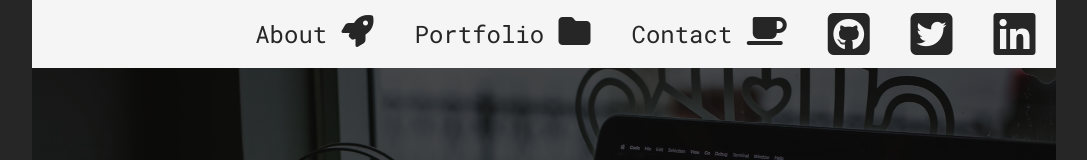
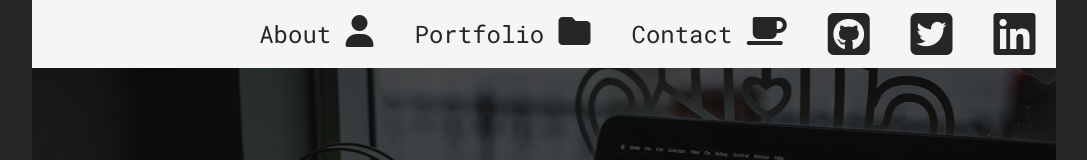
Before and after one commit to MMendes24/portfolio-site-iii, a React (Create React App) app: page / in a window 1280 px wide. Shown: the top 160 px of the page, without its empty margins (96-1183 px from the left). Built offline with nearby package versions, Linux system fonts and the light colour scheme.

Commit message:
Adjusted icon hover.

```diff
--- a/src/components/Contact.js
+++ b/src/components/Contact.js
@@ -1,10 +1,10 @@
 import React from "react"
-import { ContactStyles, ColorSpan } from '../styling'
+import { ContactStyles } from '../styling'
 
 const Contact = () => {
     return (
         <ContactStyles>
-            <h2 className="contact-header"><ColorSpan>Contact</ColorSpan></h2>
+            <h2 className="contact-header">Contact</h2>
             <div className="contact-wrapper">
                 <a className="contact-link" href="https://github.com/MMendes24">
                     <i class="fab fa-github-square"></i>
--- a/src/components/NavBar.js
+++ b/src/components/NavBar.js
@@ -13,7 +13,7 @@ const NavBar = () => {
                 offset={-70}
                 duration={500}
                 className="nav-link">
-                About <i class="fas fa-rocket"></i></Link>
+                About <i class="fas fa-user"></i></Link>
 
             <Link activeClass="active"
                 to="project-header"
--- a/src/styling/index.js
+++ b/src/styling/index.js
@@ -10,7 +10,7 @@ font-family: 'Roboto Mono', monospace;
 background-color: whitesmoke;
 width: 80%;
 margin: auto;
-line-height: 1.3;
+color: #262626;
 
 
 `
@@ -41,7 +41,7 @@ const NavStyles = styled.nav`
 	}
 
 	.nav-link:hover {
-		transform: translateY(-10px);
+		transform: translateY(-5px);
 		color:#a1251b;
 	}
 
@@ -58,7 +58,7 @@ const NavStyles = styled.nav`
 	}
 
 	i.fab:hover {
-		transform: translateY(-10px);
+		transform: translateY(-5px);
 		color: #a1251b;
 	  }
 
@@ -127,7 +127,7 @@ const PortfolioStyles = styled.section`
 	justify-content: center;
 
 	.project-img {
-		width: 50%;
+		width: 40%;
 		border: 2px solid #262626;
 		border-radius: 5%;
 		margin-top: 3%;
@@ -144,7 +144,7 @@ const PortfolioStyles = styled.section`
 	}
 
 	.project {
-		width: 60%;
+		width: 50%;
 		padding: 2%;
 		border-bottom: 3px solid #262626;
 	}
@@ -166,7 +166,7 @@ const PortfolioStyles = styled.section`
 	}
 
 	.bullet {
-		font-size: 1.2rem;
+		font-size: 1.1rem;
 		margin: 2% 0%;
 	}
 `
@@ -190,7 +190,7 @@ const ContactStyles = styled.footer`
 	}
 
 	i.fab {
-		font-size: 6rem;
+		font-size: 4rem;
 		color: #262626;
 		transition: all 0.3s ease 0s;
 		cursor: pointer;
@@ -198,7 +198,7 @@ const ContactStyles = styled.footer`
 	}
 
 	i.fas {
-		font-size: 6rem;
+		font-size: 4rem;
 		color: #262626;
 		margin: 0% 3%;
 		transition: all 0.3s ease 0s;
@@ -209,12 +209,12 @@ const ContactStyles = styled.footer`
 
 	i.fab:hover {
 		color: #a1251b;
-		transform: translateY(-10px);
+		transform: translateY(-5px);
 	}
 
 	i.fas:hover {
 		color: #a1251b;
-		transform: translateY(-10px);
+		transform: translateY(-5px);
 	}
 
 `
```
Also changed, not shown: src/assets/WunderlistScreenie.png.
